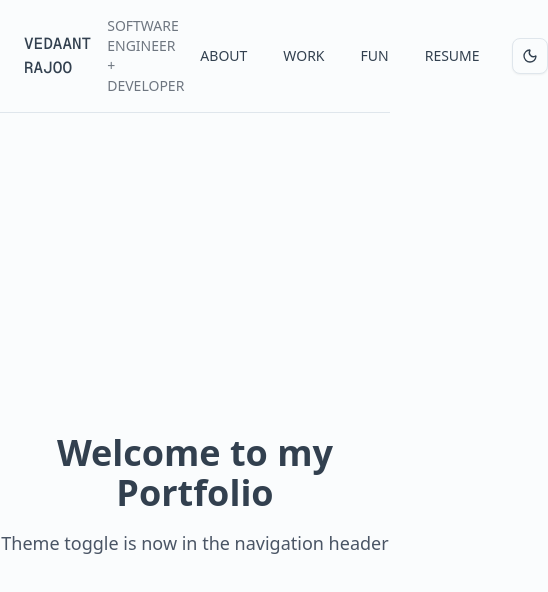
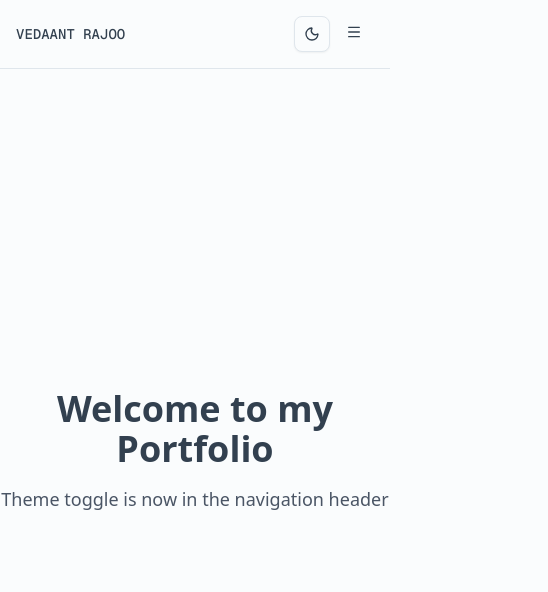
Before and after one commit to Vedaant-Rajoo/portfolio-website, a Next.js app: page / in a window 390 px wide. Shown: the top 592 px of the page, 548 px wide, since content can reach past the window. Built offline with nearby package versions, Linux system fonts and the light colour scheme.

Commit message:
feat(navigation): enhance navigation header with responsive mobile menu and dropdown; refactor navigation items into an array

```diff
--- a/src/components/layout/navigation-header.tsx
+++ b/src/components/layout/navigation-header.tsx
@@ -1,6 +1,8 @@
 "use client";
 
-import Link from "next/link";
+import Link from "next/link"
+import { Menu, X } from "lucide-react";
+import { useEffect, useState } from "react";
 import {
   navigationMenuTriggerStyleTransparent,
   NavigationMenu,
@@ -9,52 +11,104 @@ import {
   NavigationMenuList,
 } from "@/components/ui/navigation-menu";
 import { ThemeToggle } from "../ui/theme-toggle";
+import { Button } from "../ui/button";
+import {
+  DropdownMenu,
+  DropdownMenuContent,
+  DropdownMenuItem,
+  DropdownMenuTrigger,
+} from "../ui/dropdown-menu";
+
+const navigationItems = [
+  { href: "/work", label: "ABOUT" },
+  { href: "/fun", label: "WORK" },
+  { href: "/about", label: "FUN" },
+  { href: "/resume", label: "RESUME" },
+];
 
 export function NavigationHeader() {
+  const [isOpen, setIsOpen] = useState(false);
+
+  useEffect(() => {
+    const handleResize = () => {
+      if (window.innerWidth >= 768) { // md breakpoint (768px)
+        setIsOpen(false);
+      }
+    };
+
+    window.addEventListener('resize', handleResize);
+
+    return () => window.removeEventListener('resize', handleResize);
+  }, []);
   return (
     <header className="border-b">
-      <div className="container mx-auto px-6 py-4">
+      <div className="container mx-auto px-4 sm:px-6 py-4">
         <nav className="flex items-center justify-between">
           {/* Left side - Name and Title */}
-          <div className="flex items-center gap-4">
-            <h4 className="!opacity-100 !text-foreground !font-medium font-mono">
+          <div className="flex items-center gap-2 sm:gap-4">
+            <h4 className="!opacity-100 !text-foreground !font-medium font-mono text-sm sm:text-base">
               VEDAANT RAJOO
             </h4>
-            <div className="flex items-center gap-2">
+            <div className="hidden sm:flex items-center gap-2">
               <span className="text-sm text-muted-foreground">
                 SOFTWARE ENGINEER + DEVELOPER
               </span>
             </div>
           </div>
 
-          {/* Right side - Navigation */}
-          <div className="flex items-center gap-4">
+          {/* Desktop Navigation */}
+          <div className="hidden md:flex items-center gap-4">
             <NavigationMenu>
               <NavigationMenuList>
-                <NavigationMenuItem >
-                  <NavigationMenuLink asChild className={navigationMenuTriggerStyleTransparent()}>
-                    <Link href="/work" className="text-primary">ABOUT</Link>
-                  </NavigationMenuLink>
-                </NavigationMenuItem>
-                <NavigationMenuItem>
-                  <NavigationMenuLink asChild className={navigationMenuTriggerStyleTransparent()}>
-                    <Link href="/fun" className="text-primary">WORK</Link>
-                  </NavigationMenuLink>
-                </NavigationMenuItem>
-                <NavigationMenuItem>
-                  <NavigationMenuLink asChild className={navigationMenuTriggerStyleTransparent()}>
-                    <Link href="/about" className="text-primary">FUN</Link>
-                  </NavigationMenuLink>
-                </NavigationMenuItem>
-                <NavigationMenuItem>
-                  <NavigationMenuLink asChild className={navigationMenuTriggerStyleTransparent()}>
-                    <Link href="/resume" className="text-primary">RESUME</Link>
-                  </NavigationMenuLink>
-                </NavigationMenuItem>
+                {navigationItems.map((item) => (
+                  <NavigationMenuItem key={item.href}>
+                    <NavigationMenuLink asChild className={navigationMenuTriggerStyleTransparent()}>
+                      <Link href={item.href} className="text-primary">
+                        {item.label}
+                      </Link>
+                    </NavigationMenuLink>
+                  </NavigationMenuItem>
+                ))}
               </NavigationMenuList>
             </NavigationMenu>
+            <ThemeToggle />
+          </div>
 
+          {/* Mobile Navigation */}
+          <div className="flex md:hidden items-center gap-2">
             <ThemeToggle />
+            <DropdownMenu open={isOpen} onOpenChange={setIsOpen}>
+              <DropdownMenuTrigger asChild>
+                <Button variant="ghost" size="icon" className="h-9 w-9">
+                  <div className="relative w-5 h-5">
+                    <Menu
+                      className={`absolute inset-0 h-5 w-5 transition-all duration-300 ${
+                        isOpen ? 'opacity-0 rotate-90' : 'opacity-100 rotate-0'
+                      }`}
+                    />
+                    <X
+                      className={`absolute inset-0 h-5 w-5 transition-all duration-300 ${
+                        isOpen ? 'opacity-100 rotate-0' : 'opacity-0 -rotate-90'
+                      }`}
+                    />
+                  </div>
+                  <span className="sr-only">Toggle menu</span>
+                </Button>
+              </DropdownMenuTrigger>
+              <DropdownMenuContent align="end" className="w-56">
+                {navigationItems.map((item) => (
+                  <DropdownMenuItem key={item.href} asChild>
+                    <Link
+                      href={item.href}
+                      className="w-full cursor-pointer"
+                      onClick={() => setIsOpen(false)}
+                    >
+                      {item.label}
+                    </Link>
+                  </DropdownMenuItem>
+                ))}
+              </DropdownMenuContent>
+            </DropdownMenu>
           </div>
         </nav>
       </div>
```
